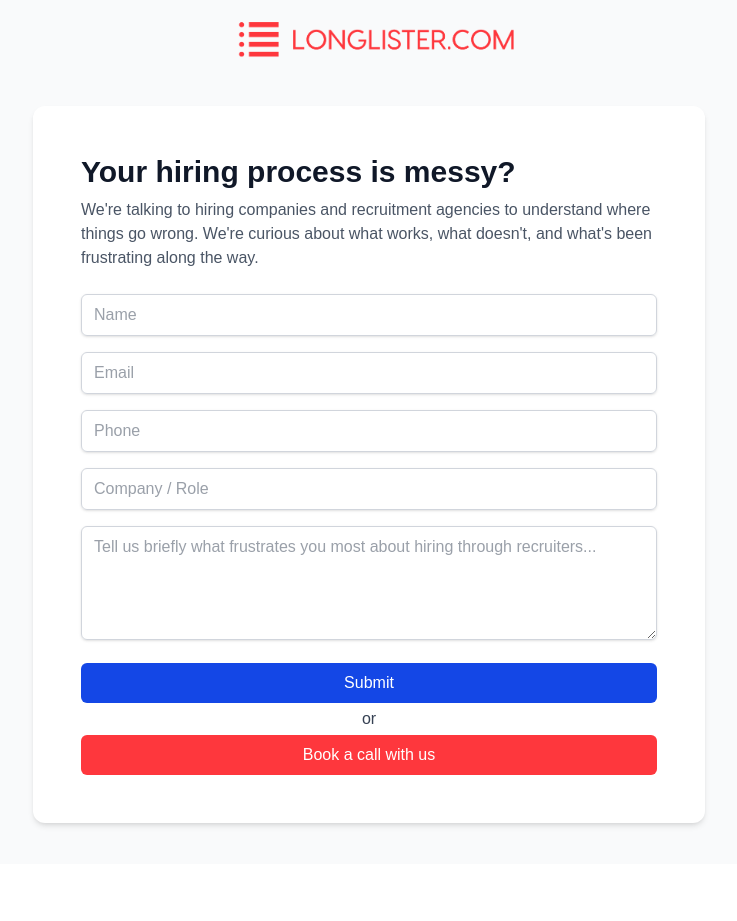
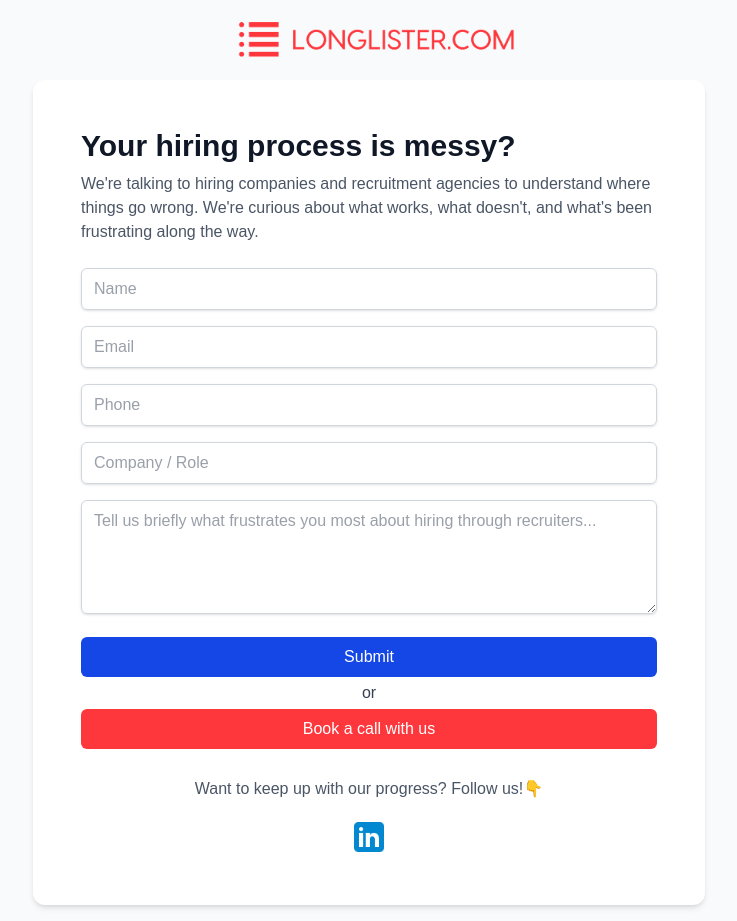
Before and after one commit to xiling1988/longlister-landing, a Next.js app: page / in a window 1280 px wide. Shown: the whole page, without its empty margins (271-1008 px from the left). Before the commit the page ends 864 px from the top, so only its background shows below. Built offline with nearby package versions, Linux system fonts and the light colour scheme; no server answers.

Commit message:
added linkedin button

```diff
--- a/src/app/components/Homepage/InsightLandingPage.tsx
+++ b/src/app/components/Homepage/InsightLandingPage.tsx
@@ -12,6 +12,8 @@ import { useState } from 'react'
 import { useForm, ValidationError } from '@formspree/react'
 import Navbar from '../Navbar'
 import { formspreeId } from '@/app/constants'
+import Link from 'next/link'
+import Image from 'next/image'
 
 export default function InsightLandingPage() {
   const [showModal, setShowModal] = useState(false)
@@ -106,6 +108,22 @@ export default function InsightLandingPage() {
                     >
                       Book a call with us
                     </Button>
+                    <p className='text-gray-600 mt-6 text-center'>
+                      Want to keep up with our progress? Follow us!👇
+                    </p>
+                    <Link
+                      href={'https://www.linkedin.com/company/longlister'}
+                      target='_blank'
+                    >
+                      <Image
+                        src='/linkedinIcon.png'
+                        alt='LinkedIn'
+                        width={100}
+                        height={100}
+                        unoptimized
+                        className='mx-auto mt-3 h-10 w-10'
+                      />
+                    </Link>
                   </div>
                 </form>
               </>
```
Also changed, not shown: public/linkedinIcon.png (added).
